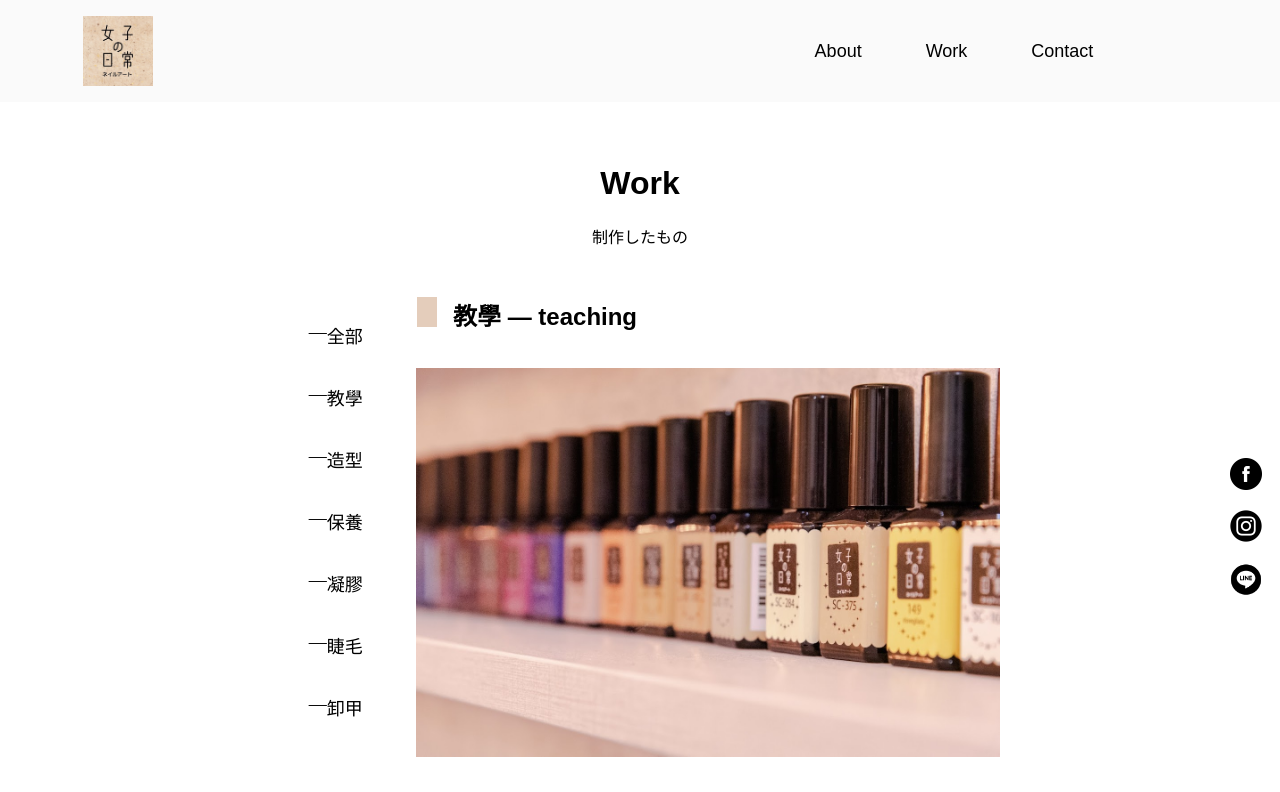
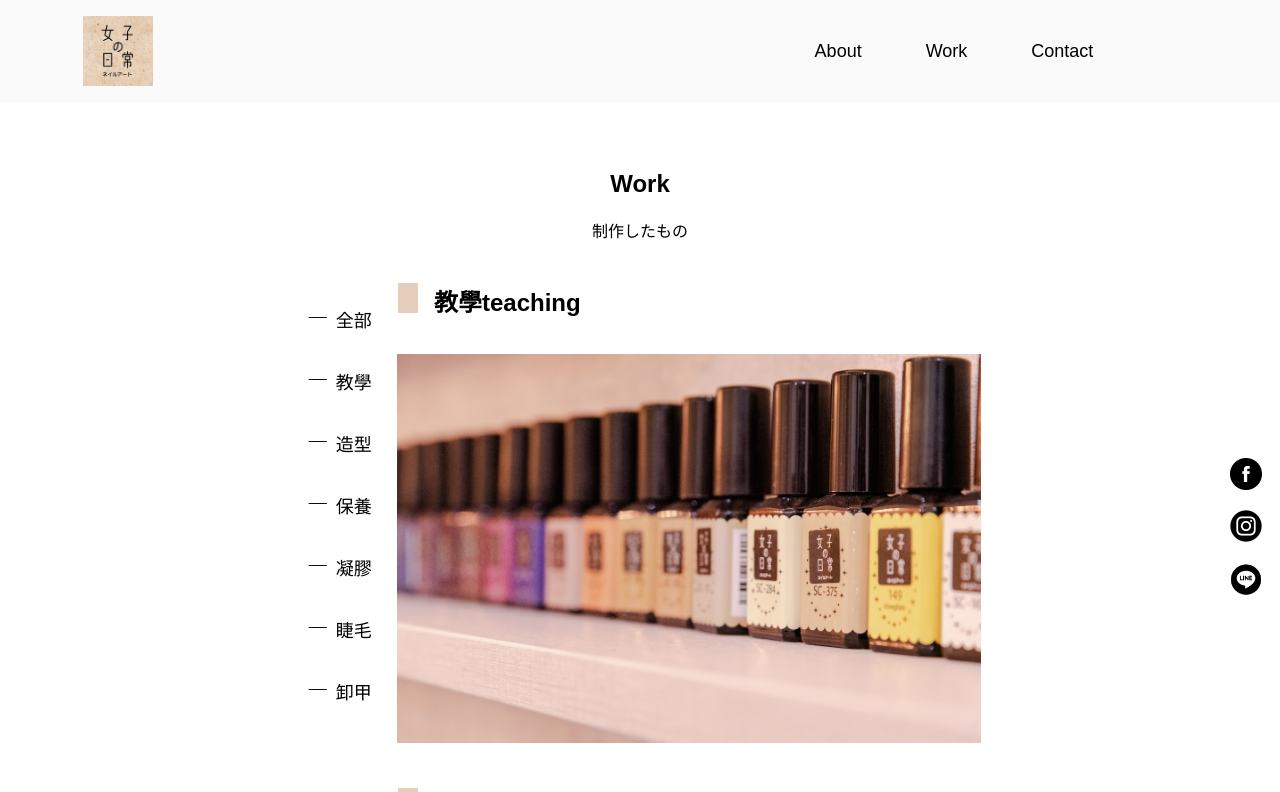
Before and after one commit to kkshen3352/Good-Daily-Nails, a Next.js app: page /work in a window 1280 px wide. Shown: the top 792 px of the page. Built offline with nearby package versions, Linux system fonts and the light colour scheme.

Commit message:
'ud_work_layout'

```diff
--- a/JSON/work/menu.json
+++ b/JSON/work/menu.json
@@ -1,9 +1,13 @@
 [
-    { "text": "全部", "more": "/work" },
-    { "text": "教學", "more": "#teaching" },
-    { "text": "造型", "more": "#modeling" },
-    { "text": "保養", "more": "#maintainance" },
-    { "text": "凝膠", "more": "#gel" },
-    { "text": "睫毛", "more": "#eyelash" },
-    { "text": "卸甲", "more": "#disarm" }
+    { "text": "全部", "more": "/work", "moreposts": "/work" },
+    { "text": "教學", "more": "#teaching", "moreposts": "/work#teaching" },
+    { "text": "造型", "more": "#modeling", "moreposts": "/work/#modeling" },
+    {
+        "text": "保養",
+        "more": "#maintainance",
+        "moreposts": "/work/#maintainance"
+    },
+    { "text": "凝膠", "more": "#gel", "moreposts": "/work/#gel" },
+    { "text": "睫毛", "more": "#eyelash", "moreposts": "/work/#eyelash" },
+    { "text": "卸甲", "more": "#disarm", "moreposts": "/work/#disarm" }
 ]
--- a/components/layout.js
+++ b/components/layout.js
@@ -5,6 +5,7 @@ import Link from "next/link";
 import Nav from "../pages/index/nav";
 import Foot from "../pages/index/foot";
 import Title from "/JSON/navHead.json";
+import Menu from "/JSON/work/menu.json";
 
 export const siteTitle = "Good Daily Nails";
 
@@ -12,6 +13,41 @@ export default function Layout({ children, work }) {
     return (
         <>
             <Nav />
+            <div className={styles.wrapper}>
+                <section className={styles.flex}>
+                    <aside className={styles.workmeun}>
+                        {work ? (
+                            <>
+                                <li>
+                                    {Menu.map(({ text, more }, i) => (
+                                        <ul key={i} style={{ margin: "0" }}>
+                                            <Link href={more}>
+                                                <a className={styles.flex}>
+                                                    <p>—&ensp;</p>
+                                                    <p>{text}</p>
+                                                </a>
+                                            </Link>
+                                        </ul>
+                                    ))}
+                                </li>
+                            </>
+                        ) : (
+                            <>
+                                <li>
+                                    {Menu.map(({ text, moreposts }, i) => (
+                                        <ul key={i} style={{ margin: "0" }}>
+                                            <Link href={moreposts}>
+                                                <a className={styles.flex}>
+                                                    <p>—&ensp;</p>
+                                                    <p>{text}</p>
+                                                </a>
+                                            </Link>
+                                        </ul>
+                                    ))}
+                                </li>
+                            </>
+                        )}
+                    </aside>
                     <div className={styles.container}>
                         <Head>
                             <link rel="icon" href="/favicon.ico" />
@@ -26,9 +62,11 @@ export default function Layout({ children, work }) {
                                 )}.png?theme=light&md=0&fontSize=75px&images=https%3A%2F%2Fassets.zeit.co%2Fimage%2Fupload%2Ffront%2Fassets%2Fdesign%2Fnextjs-black-logo.svg`}
                             />
                             <meta name="og:title" content={siteTitle} />
-                    <meta name="twitter:card" content="summary_large_image" />
+                            <meta
+                                name="twitter:card"
+                                content="summary_large_image"
+                            />
                         </Head>
-
                         <header className={styles.header}>
                             {work ? (
                                 <>
@@ -45,7 +83,10 @@ export default function Layout({ children, work }) {
                             ) : (
                                 <>
                                     <Link href="/work">
-                                <a className={utilStyles.colorInherit} style={{textAlign:"center"}}>
+                                        <a
+                                            className={utilStyles.colorInherit}
+                                            style={{ textAlign: "center" }}
+                                        >
                                             <h1>{Title[1].name}</h1>
                                             <p>{Title[1].subtitle}</p>
                                         </a>
@@ -53,7 +94,7 @@ export default function Layout({ children, work }) {
                                 </>
                             )}
                         </header>
-                <main>{children}</main>
+                        <main style={{width:"660px"}}>{children}</main>
                         {!work && (
                             <div className={styles.backToHome}>
                                 <Link href="/work">
@@ -62,6 +103,8 @@ export default function Layout({ children, work }) {
                             </div>
                         )}
                     </div>
+                </section>
+            </div>
             <Foot />
         </>
     );
--- a/components/layout.module.css
+++ b/components/layout.module.css
@@ -1,7 +1,7 @@
 .container {
     /* max-width: 36rem; */
-    max-width: 760px;
-    /* padding: 0 1rem; */
+    max-width: 490px;
+    padding: 0 1rem;
     margin: 3rem auto 6rem;
 }
 
@@ -9,8 +9,35 @@
     display: flex;
     flex-direction: column;
     align-items: center;
+    margin-top: -10px;
 }
 
 .backToHome {
     margin: 3rem 0 0;
 }
+
+.workmeun {
+    position: fixed;
+    top: 36%;
+    left: 21%;
+    z-index: 999;
+    display: flex;
+    flex-direction: column;
+    margin: 0 auto;
+    padding: 0;
+    font-size: 18px;
+    font-family: "Unna", serif;
+}
+
+.wrapper {
+    max-width: 960px;
+    max-height: auto;
+    margin: 0 auto;
+}
+
+.flex {
+    display: flex;
+    align-content: center;
+    justify-content: center;
+    margin: 0 auto;
+}
--- a/pages/work.js
+++ b/pages/work.js
@@ -16,7 +16,7 @@ export default function work({ allPostsData }) {
 
                 <div className={styles.wrapper}>
                     <section className={styles.flex}>
-                        <aside className={styles.workmeun}>
+                        {/* <aside className={styles.workmeun}>
                             <li>
                                 {Menu.map(({ text, more }, i) => (
                                     <ul key={i} style={{ margin: "0" }}>
@@ -29,7 +29,7 @@ export default function work({ allPostsData }) {
                                     </ul>
                                 ))}
                             </li>
-                        </aside>
+                        </aside> */}
 
                         <main>
                             <div
@@ -66,7 +66,7 @@ export default function work({ allPostsData }) {
                                                     marginLeft: "1rem",
                                                 }}
                                             >
-                                                {name} — {title}
+                                                {name}{title}
                                             </h2>
                                         </div>
                                         <div
--- a/styles/Home.module.css
+++ b/styles/Home.module.css
@@ -260,10 +260,10 @@
     top: 38%;
     left: 21%;
     z-index: 999;
-    /* display: flex;
-    flex-direction: column; */
-    /* margin: 0 auto; */
-    /* padding: 0; */
+    display: flex;
+    flex-direction: column;
+    margin: 0 auto;
+    padding: 0;
     font-size: 18px;
     font-family: "Unna", serif;
 }
@@ -276,8 +276,8 @@
     max-width: 100%;
     width: 960px;
     height: auto;
-    margin-left: 10rem;
-    padding-left: 10rem;
+    margin-left: 5rem;
+    padding-left: 5rem;
 }
 
 .worktitlecenter {
```
Also changed, not shown: components/overlay.js (deleted, +0 -9 lines). Lines whose indentation alone changed are shown as unchanged.
